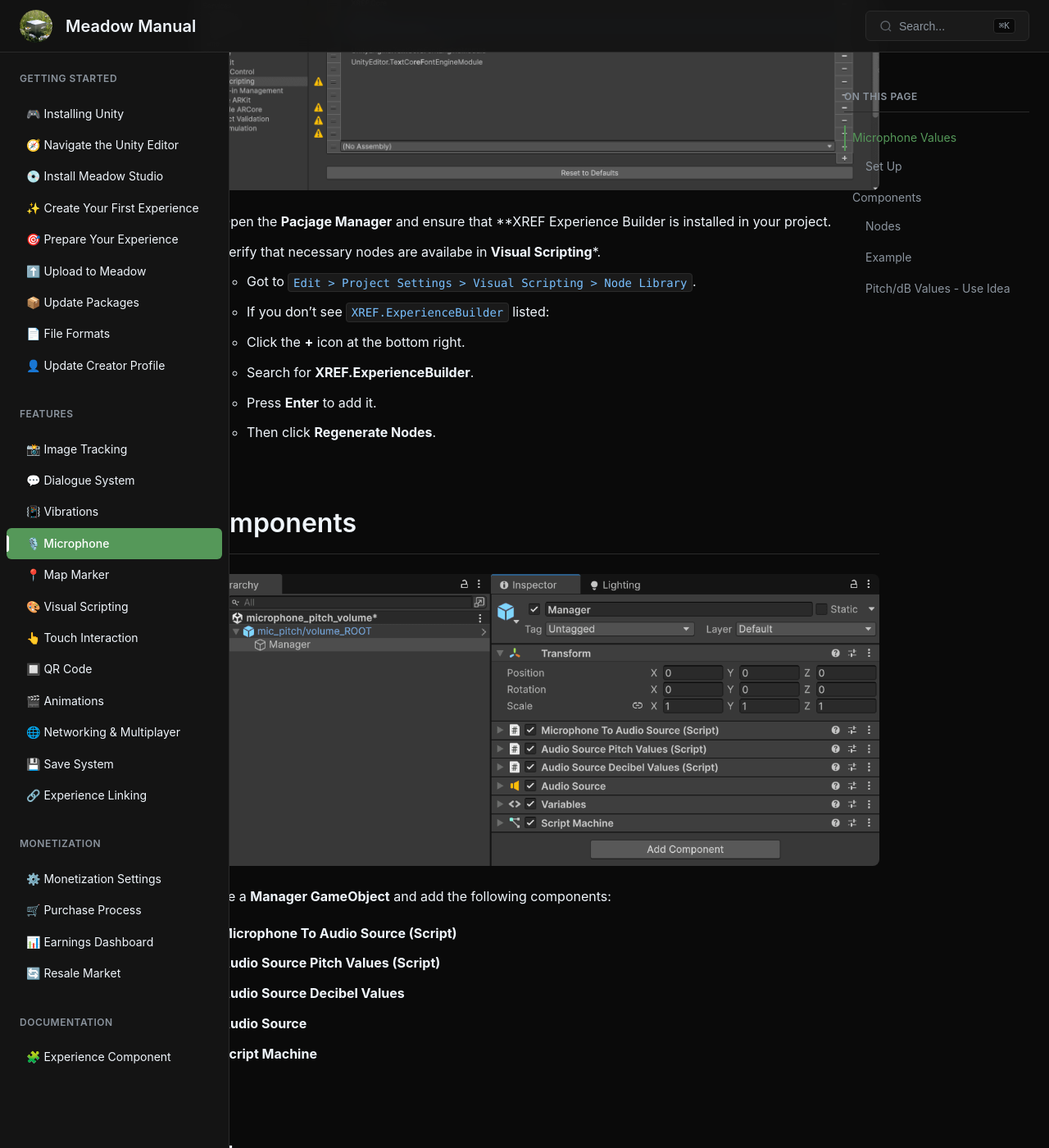
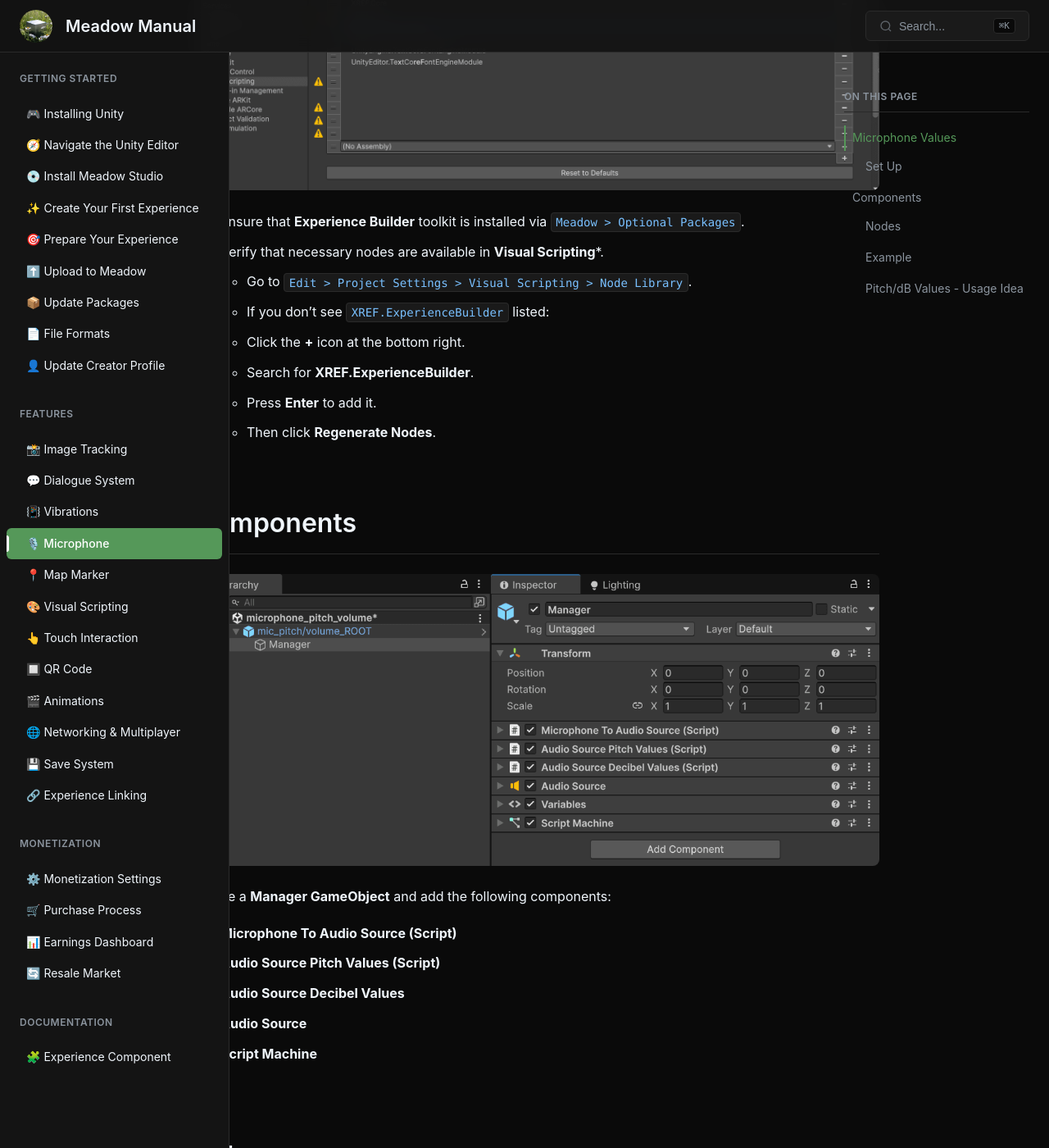
Before and after one commit to untoldgarden/meadow-manual, a Jekyll site: the page built from pages/features/microphone-values.md, in a window 1280 px wide and 1400 px high, scrolled down 690 px. Shown: the whole window at 82% size. Built offline with Jekyll 4.4.1, drawn with Linux system fonts in a browser that asks for light colours; the table of contents is made by our own code; some of the changed text lies outside the part shown.

Commit message:
XREF via plugin

```diff
--- a/pages/features/microphone-values.md
+++ b/pages/features/microphone-values.md
@@ -16,9 +16,9 @@
 
 ![alt_text](../images/microphone-node-library.webp)
 
-1. Open the **Pacjage Manager** and ensure that **XREF Experience Builder is installed in your project.
-2. Verify that necessary nodes are availabe in **Visual Scripting***.
-- Got to `Edit > Project Settings > Visual Scripting > Node Library`.
+1. Ensure that **Experience Builder** toolkit is installed via `Meadow > Optional Packages`.
+2. Verify that necessary nodes are available in **Visual Scripting***.
+- Go to `Edit > Project Settings > Visual Scripting > Node Library`.
 - If you don't see `XREF.ExperienceBuilder` listed:
 - Click the **+** icon at the bottom right.
 - Search for **XREF.ExperienceBuilder**.
@@ -66,14 +66,14 @@
 Use **Lerp** to limit the range (for example, keep height between 0 and 10).
 
 Optional:
-- Create a **BaseScale** variable to store and object's original size. Adjust its `Vector3` values to match proportions (recommended default: x1, y1, z1).
+- Create a **BaseScale** variable to store an object's original size. Adjust its `Vector3` values to match proportions (recommended default: x1, y1, z1).
 - Define the **Object** variable and assign it to the object you want to interact with in the scene.
 
 ![alt_text](../images/microphone-example-object.webp)
 
 <br>
 
-## Pitch/dB Values - Use Idea
+## Pitch/dB Values - Usage Idea
 
 You can use pitch and decibel inputs in many ways, such as triggering visual or behavioral changes like modifying **textures**, **colors**, or **animations**.
 
```
Also changed, not shown: other parts of pages/features/microphone-values.md (+1 -1 lines).
